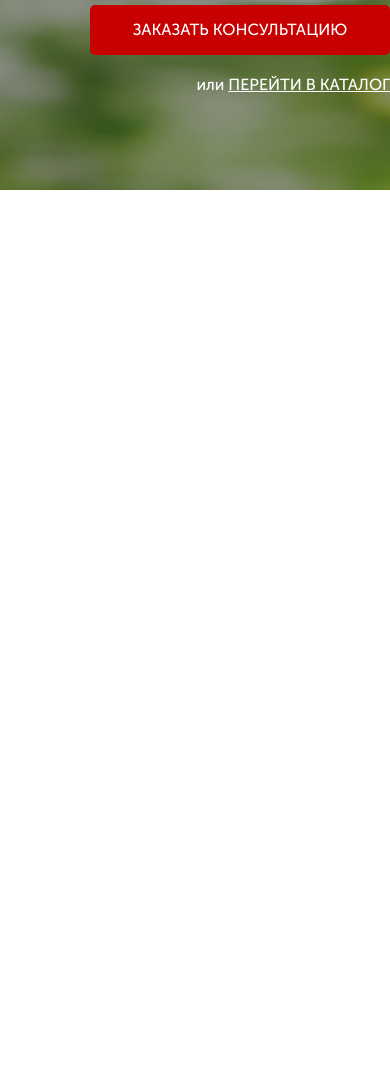
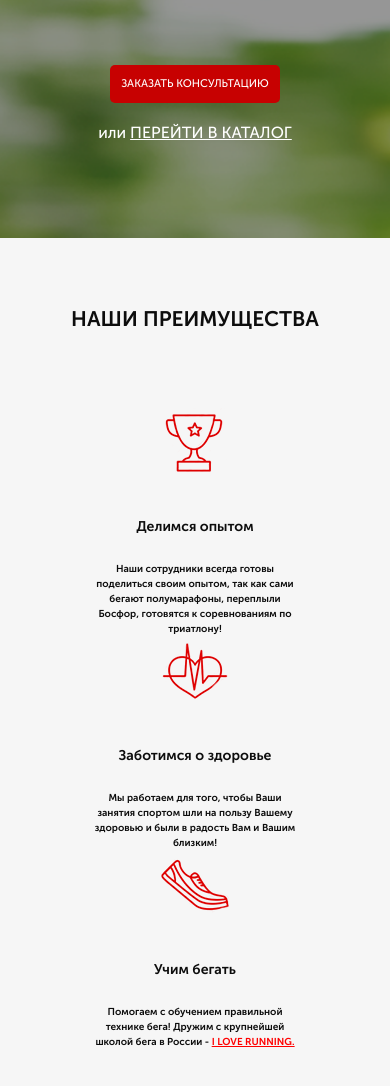
Before and after one commit to netflxn/shop, a website: page src/index.html in a window 390 px wide. Shown: the part 638-1724 px from the top of the page. Before the commit the page ends 844 px from the top, so only its background shows below. Drawn offline with Linux system fonts and the light colour scheme.

Commit message:
begin adopt

```diff
--- a/src/index.html
+++ b/src/index.html
@@ -52,5 +52,43 @@
             </div>
         </div>
     </div>
+
+    <div class="advantages">
+        <div class="container">
+            <div class="advantages__wrapper">
+                <h2 class="advantages__header">
+                    НАШИ ПРЕИМУЩЕСТВА
+                </h2>
+
+                <div class="advantages__icons">
+                    <div class="advantages__icon">
+                        <img src="icons/advant_screen/cup.png" alt="cup">
+                        Делимся опытом
+                        <span>
+                            Наши сотрудники всегда готовы поделиться своим опытом,
+                            так как сами бегают полумарафоны, переплыли Босфор, готовятся к соревнованиям по триатлону!
+                        </span>
+                    </div>
+                    <div class="advantages__icon">
+                        <img src="icons/advant_screen/heart.png" alt="heart">
+                        Заботимся о здоровье
+                        <span>
+                            Мы работаем для того,
+                            чтобы Ваши занятия спортом шли на пользу Вашему здоровью и были в радость Вам и Вашим близким!
+                        </span>
+                    </div>
+                    <div class="advantages__icon">
+                        <img src="icons/advant_screen/shoe.png" alt="shoe">
+                        Учим бегать
+                        <span>
+                            Помогаем с обучением
+                            правильной технике бега!
+                            Дружим с крупнейшей школой бега в России - <a href="#">I LOVE RUNNING.</a>
+                        </span>
+                    </div>
+                </div>
+            </div>
+        </div>
+    </div>
 </body>
 </html>
--- /dev/null
+++ b/src/sass/blocks/_advantages.scss
@@ -0,0 +1,48 @@
+.advantages{
+    min-height: 471px;
+    padding: 65px 0 78px 0;
+    background-color: #f6f6f6;
+
+    &__wrapper {
+        display: flex;
+        align-items: center;
+        flex-direction: column;
+        justify-content: space-between;
+        align-content: center;
+    }
+    &__header {
+        color: #0d0d0d;
+        font-size: 30px;
+        font-weight: 700;
+        text-transform: uppercase;
+    }
+    &__icons {
+        display: flex;
+        justify-content: space-between;
+        margin-top: 65px;
+        width: 922px;
+        font-weight: 700;
+        font-size: 18px;
+    }
+    &__icon {
+        width: 243px;
+        text-align: center;
+        color: #0d0d0d;
+        img {
+            display: block;
+            margin: 0 auto;
+            margin-bottom: 38px;
+        }
+        span {
+            display: block;
+            margin-top: 25px;
+            font-weight: 700;
+            font-size: 14px;
+            a {
+                color: #ff0000;
+                text-transform: uppercase;
+                text-decoration: underline;
+            }
+        }
+    }
+}
--- /dev/null
+++ b/src/sass/blocks/_media.scss
@@ -0,0 +1,136 @@
+@media (max-width: 991px) {
+    .container {
+        padding: 0 20px 0 20px;
+        max-width: 750px;
+    }
+
+    .advantages {
+        &__header {
+            font-size: 28px;
+        }
+        &__icons {
+            width: 750px;
+            font-size: 16px;
+        }
+        &__icon {
+            width: 190px;
+            span {
+                font-size: 12px;
+            }
+        }
+    }
+}
+
+@media (max-width: 767px)  {
+    .container {
+        max-width: 550px;
+    }
+    .header {
+        &__logo {
+            width: 200px;
+        }
+        &__phone {
+            font-size: 14px;
+        }
+        &__official {
+            font-size: 10px;
+            font-weight: 500;
+            span {
+                display: block;
+                font-size: 14px;
+            }
+        }
+    }
+    .button {
+        width: 127px;
+        height: 20px;
+        font-size: 10px;
+        font-weight: 500;
+        &_main {
+            width: 300px;
+            height: 50px;
+            font-size: 16px;
+        }
+    }
+    .promo {
+        &__wrapper {
+            align-items: center;
+        }
+    }
+    .advantages {
+
+        &__icons {
+            width: 500px;
+            font-size: 14px;
+        }
+        &__icon {
+            padding: 0 23px 0 23px;
+            span {
+                font-size: 10px;
+            }
+        }
+    }
+}
+
+@media (max-width: 575px) {
+    .container {
+        padding: 0 10px 0 10px;
+        max-width: 300px;
+    }
+    .header {
+        &__logo {
+            padding-right: 10px;
+        }
+        &__official {
+            display: none;
+        }
+        &__phone {
+            display: none;
+        }
+    }
+    .button {
+        width: 120px;
+        height: 28px;
+        &_main {
+            width: 170px;
+            height: 38px;
+            font-size: 11px;
+        }
+    }
+    .promo {
+        &__icons {
+            margin-top: 40px;
+            width: 300px;
+            display: block;
+        }
+        &__icon {
+            margin: 20px auto 0 auto;
+        }
+        &__header {
+            font-size: 20px;
+            font-weight: 700;
+            line-height: 42px;
+        }
+        &__subheader {
+            font-size: 12px;
+        }
+    }
+    .advantages {
+        &__header {
+            font-size: 21px;
+        }
+        &__icons {
+            display: block;
+            width: 300px;
+            font-size: 14px;
+        }
+        &__icon {
+            width: 250px;
+            margin: 0 auto 0 auto;
+            padding: 0 23px 0 23px;
+            span {
+                font-size: 10px;
+            }
+        }
+    }
+}
--- a/src/sass/blocks/_promo.scss
+++ b/src/sass/blocks/_promo.scss
@@ -11,7 +11,7 @@
     &__header {
         color: #ffffff;
         font-size: 42px;
-        font-weight: 700;
+        font-weight: 500;
         text-transform: uppercase;
         line-height: 42px;
     }
--- a/src/sass/style.scss
+++ b/src/sass/style.scss
@@ -11,3 +11,5 @@
 @import 'blocks/promo';
 @import 'blocks/header';
 @import 'blocks/buttons';
+@import 'blocks/advantages';
+@import 'blocks/media';
```
Also changed, not shown: src/css/style.css, src/css/style.min.css, src/icons/advant_screen/cup.png (added), src/icons/advant_screen/heart.png (added), src/icons/advant_screen/shoe.png (added).
